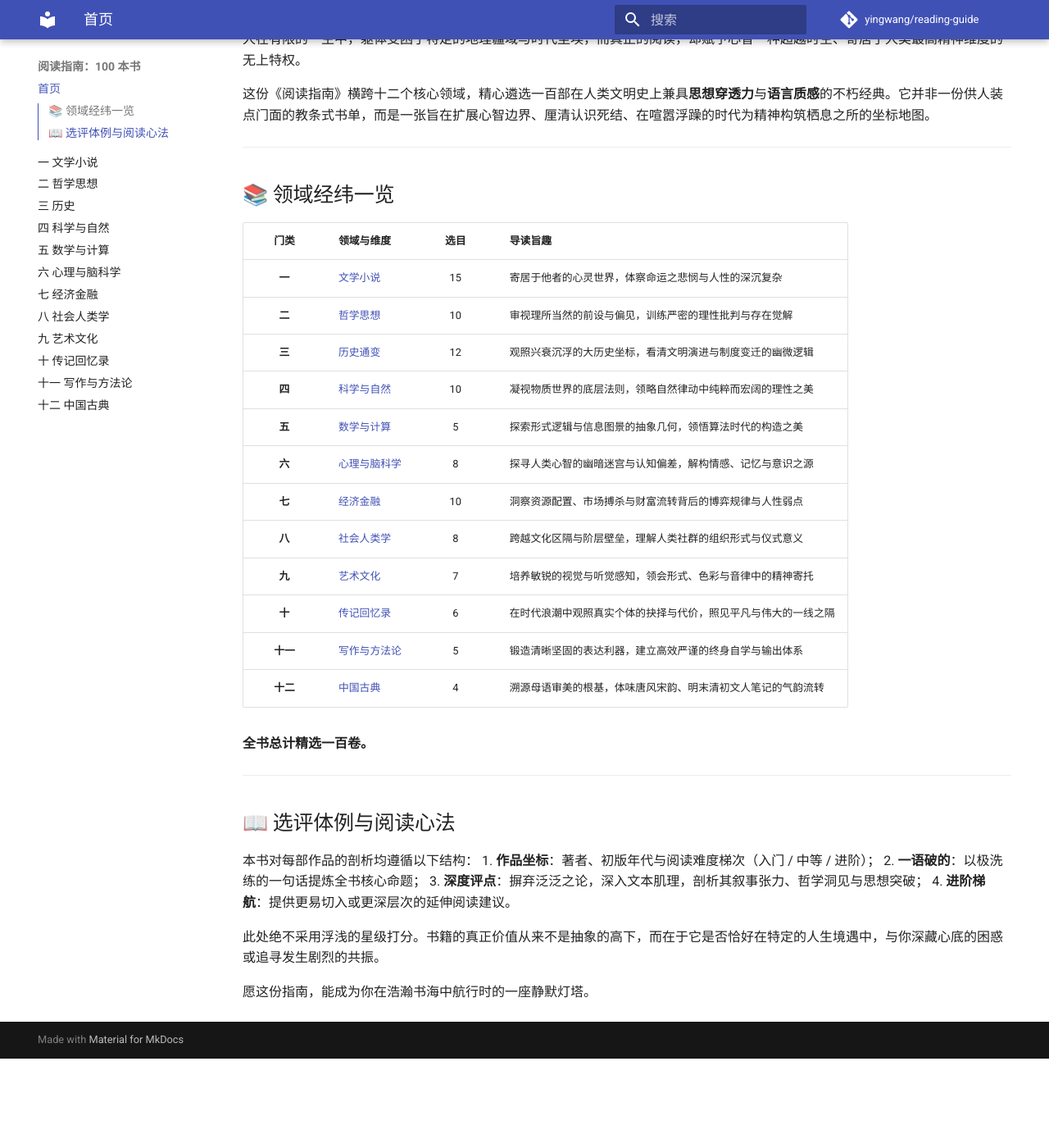
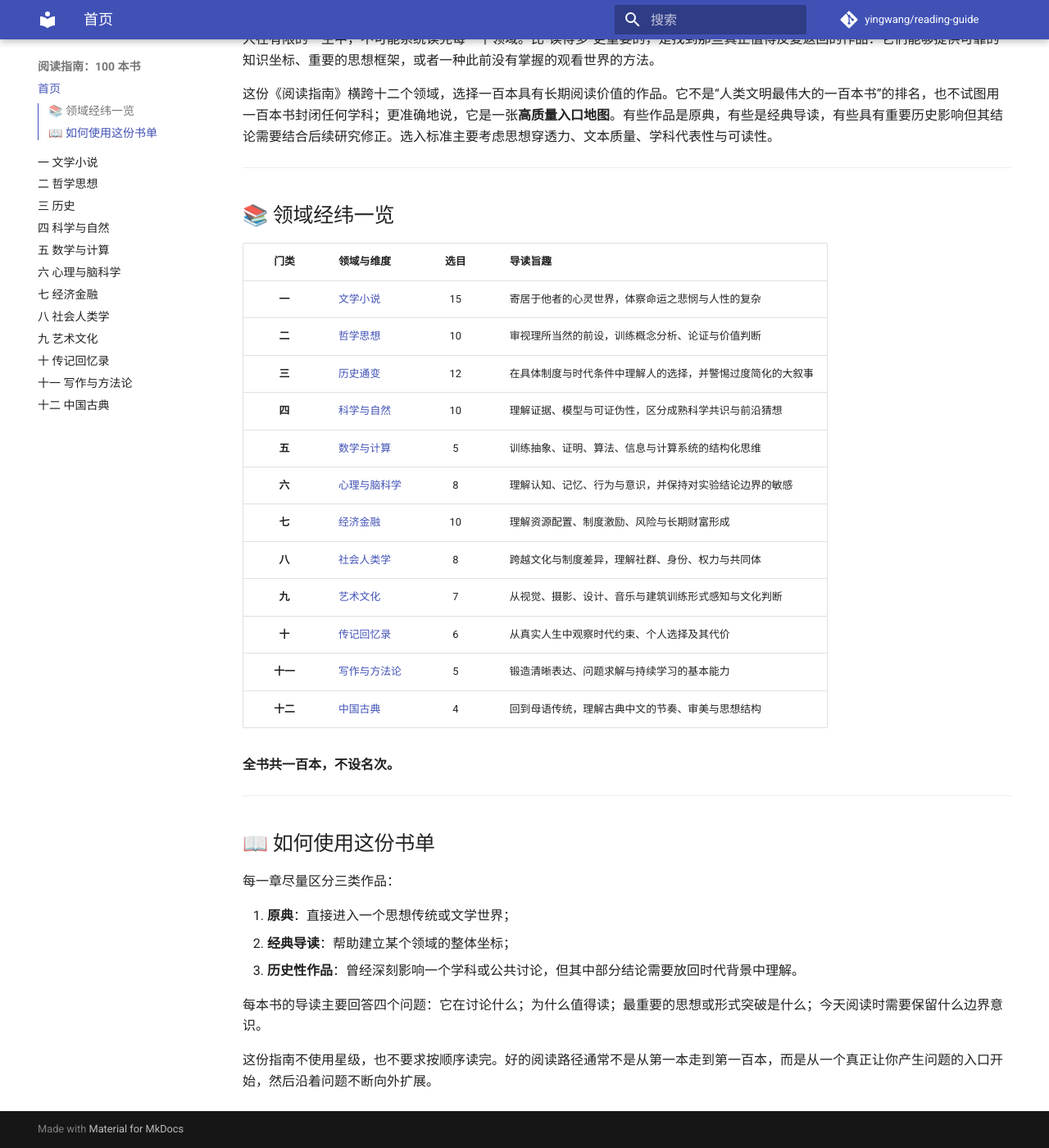
Before and after one commit to yingwang/reading-guide, an MkDocs documentation site: the page built from docs/index.md, in a window 1280 px wide and 1400 px high, scrolled down 186 px. Shown: the whole window at 82% size. Built offline with MkDocs 1.6.1 and Material for MkDocs 9.7.7, drawn with Linux system fonts in a browser that asks for light colours; comment, search, counter and statistics services are not loaded; before the commit the page ends 1477 px from its top, so only the background shows below that.

Commit message:
Clarify scope and selection philosophy on homepage

```diff
--- a/docs/index.md
+++ b/docs/index.md
@@ -2,9 +2,9 @@
 
 > 博尔赫斯曾言：“我心里一直都在暗暗设想，天堂应该是图书馆的模样。”
 
-人在有限的一生中，躯体受困于特定的地理疆域与时代尘埃，而真正的阅读，却赋予心智一种超越时空、寄居于人类最高精神维度的无上特权。
+人在有限的一生中，不可能系统读完每一个领域。比“读得多”更重要的，是找到那些真正值得反复返回的作品：它们能够提供可靠的知识坐标、重要的思想框架，或者一种此前没有掌握的观看世界的方法。
 
-这份《阅读指南》横跨十二个核心领域，精心遴选一百部在人类文明史上兼具**思想穿透力**与**语言质感**的不朽经典。它并非一份供人装点门面的教条式书单，而是一张旨在扩展心智边界、厘清认识死结、在喧嚣浮躁的时代为精神构筑栖息之所的坐标地图。
+这份《阅读指南》横跨十二个领域，选择一百本具有长期阅读价值的作品。它不是“人类文明最伟大的一百本书”的排名，也不试图用一百本书封闭任何学科；更准确地说，它是一张**高质量入口地图**。有些作品是原典，有些是经典导读，有些具有重要历史影响但其结论需要结合后续研究修正。选入标准主要考虑思想穿透力、文本质量、学科代表性与可读性。
 
 ---
 
@@ -12,31 +12,31 @@
 
 | 门类 | 领域与维度 | 选目 | 导读旨趣 |
 | :---: | :---| :---: | :---|
-| **一** | [文学小说](chapters/01-fiction.md) | 15 | 寄居于他者的心灵世界，体察命运之悲悯与人性的深沉复杂 |
-| **二** | [哲学思想](chapters/02-philosophy.md) | 10 | 审视理所当然的前设与偏见，训练严密的理性批判与存在觉解 |
-| **三** | [历史通变](chapters/03-history.md) | 12 | 观照兴衰沉浮的大历史坐标，看清文明演进与制度变迁的幽微逻辑 |
-| **四** | [科学与自然](chapters/04-science.md) | 10 | 凝视物质世界的底层法则，领略自然律动中纯粹而宏阔的理性之美 |
-| **五** | [数学与计算](chapters/05-math.md) | 5 | 探索形式逻辑与信息图景的抽象几何，领悟算法时代的构造之美 |
-| **六** | [心理与脑科学](chapters/06-psychology.md) | 8 | 探寻人类心智的幽暗迷宫与认知偏差，解构情感、记忆与意识之源 |
-| **七** | [经济金融](chapters/07-economics.md) | 10 | 洞察资源配置、市场搏杀与财富流转背后的博弈规律与人性弱点 |
-| **八** | [社会人类学](chapters/08-society.md) | 8 | 跨越文化区隔与阶层壁垒，理解人类社群的组织形式与仪式意义 |
-| **九** | [艺术文化](chapters/09-arts.md) | 7 | 培养敏锐的视觉与听觉感知，领会形式、色彩与音律中的精神寄托 |
-| **十** | [传记回忆录](chapters/10-biography.md) | 6 | 在时代浪潮中观照真实个体的抉择与代价，照见平凡与伟大的一线之隔 |
-| **十一** | [写作与方法论](chapters/11-method.md) | 5 | 锻造清晰坚固的表达利器，建立高效严谨的终身自学与输出体系 |
-| **十二** | [中国古典](chapters/12-classics.md) | 4 | 溯源母语审美的根基，体味唐风宋韵、明末清初文人笔记的气韵流转 |
+| **一** | [文学小说](chapters/01-fiction.md) | 15 | 寄居于他者的心灵世界，体察命运之悲悯与人性的复杂 |
+| **二** | [哲学思想](chapters/02-philosophy.md) | 10 | 审视理所当然的前设，训练概念分析、论证与价值判断 |
+| **三** | [历史通变](chapters/03-history.md) | 12 | 在具体制度与时代条件中理解人的选择，并警惕过度简化的大叙事 |
+| **四** | [科学与自然](chapters/04-science.md) | 10 | 理解证据、模型与可证伪性，区分成熟科学共识与前沿猜想 |
+| **五** | [数学与计算](chapters/05-math.md) | 5 | 训练抽象、证明、算法、信息与计算系统的结构化思维 |
+| **六** | [心理与脑科学](chapters/06-psychology.md) | 8 | 理解认知、记忆、行为与意识，并保持对实验结论边界的敏感 |
+| **七** | [经济金融](chapters/07-economics.md) | 10 | 理解资源配置、制度激励、风险与长期财富形成 |
+| **八** | [社会人类学](chapters/08-society.md) | 8 | 跨越文化与制度差异，理解社群、身份、权力与共同体 |
+| **九** | [艺术文化](chapters/09-arts.md) | 7 | 从视觉、摄影、设计、音乐与建筑训练形式感知与文化判断 |
+| **十** | [传记回忆录](chapters/10-biography.md) | 6 | 从真实人生中观察时代约束、个人选择及其代价 |
+| **十一** | [写作与方法论](chapters/11-method.md) | 5 | 锻造清晰表达、问题求解与持续学习的基本能力 |
+| **十二** | [中国古典](chapters/12-classics.md) | 4 | 回到母语传统，理解古典中文的节奏、审美与思想结构 |
 
-**全书总计精选一百卷。**
+**全书共一百本，不设名次。**
 
 ---
 
-## 📖 选评体例与阅读心法
+## 📖 如何使用这份书单
 
-本书对每部作品的剖析均遵循以下结构：
-1. **作品坐标**：著者、初版年代与阅读难度梯次（入门 / 中等 / 进阶）；
-2. **一语破的**：以极洗练的一句话提炼全书核心命题；
-3. **深度评点**：摒弃泛泛之论，深入文本肌理，剖析其叙事张力、哲学洞见与思想突破；
-4. **进阶梯航**：提供更易切入或更深层次的延伸阅读建议。
+每一章尽量区分三类作品：
 
-此处绝不采用浮浅的星级打分。书籍的真正价值从来不是抽象的高下，而在于它是否恰好在特定的人生境遇中，与你深藏心底的困惑或追寻发生剧烈的共振。
+1. **原典**：直接进入一个思想传统或文学世界；
+2. **经典导读**：帮助建立某个领域的整体坐标；
+3. **历史性作品**：曾经深刻影响一个学科或公共讨论，但其中部分结论需要放回时代背景中理解。
 
-愿这份指南，能成为你在浩瀚书海中航行时的一座静默灯塔。
+每本书的导读主要回答四个问题：它在讨论什么；为什么值得读；最重要的思想或形式突破是什么；今天阅读时需要保留什么边界意识。
+
+这份指南不使用星级，也不要求按顺序读完。好的阅读路径通常不是从第一本走到第一百本，而是从一个真正让你产生问题的入口开始，然后沿着问题不断向外扩展。
```
